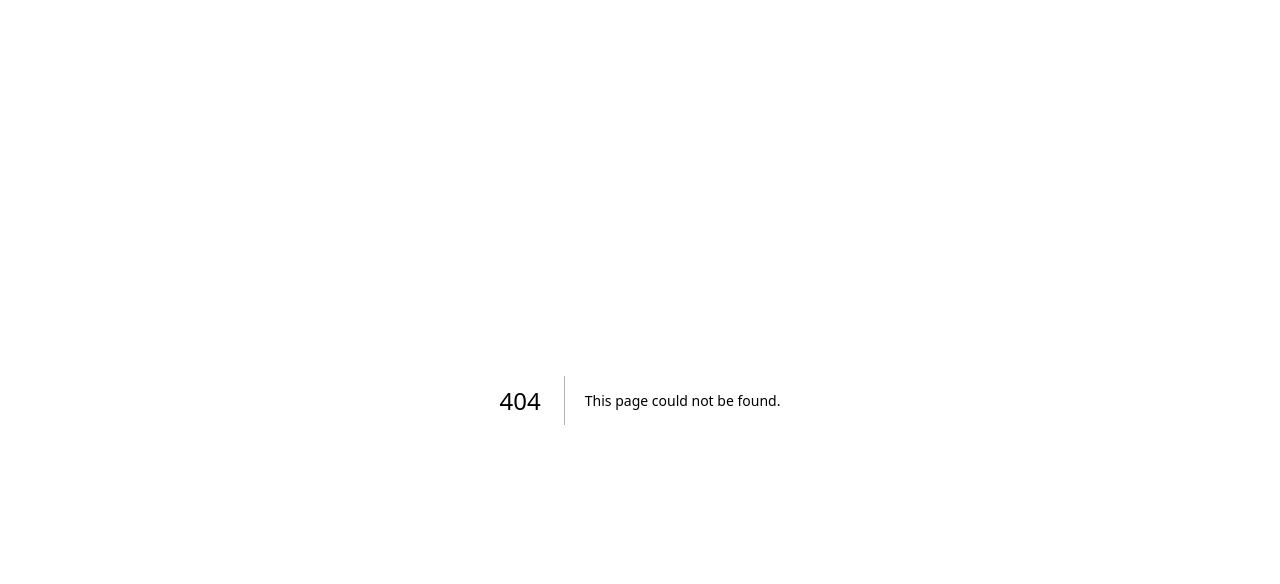
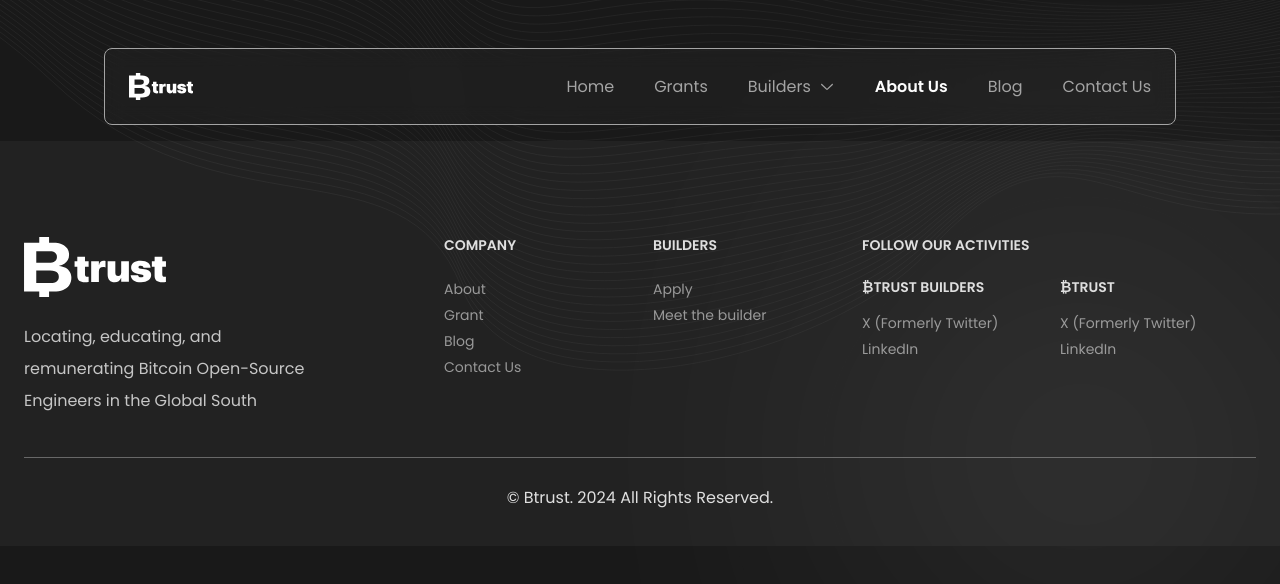
Before and after one commit to btrustteam/website, a Next.js app: page /about in a window 1280 px wide. Before the commit this address had no page. Shown: the top 584 px of the page. Built offline with nearby package versions, Linux system fonts and the light colour scheme.

Commit message:
update: use route layout

```diff
--- /dev/null
+++ b/src/app/about/page.tsx
@@ -0,0 +1,3 @@
+export default function About() {
+  return <div className=""></div>;
+}
--- a/src/app/layout.tsx
+++ b/src/app/layout.tsx
@@ -1,3 +1,7 @@
+import Footer from "@/components/Footer";
+import Gradient from "@/components/gradient";
+import Nav from "@/components/nav";
+import Pattern from "@/components/pattern";
 import type { Metadata } from "next";
 import { Poppins } from "next/font/google";
 import "./globals.css";
@@ -21,7 +25,13 @@ export default function RootLayout({
 }>) {
   return (
     <html lang="en">
-      <body className={`${inter.variable} container`}>{children}</body>
+      <body className={`${inter.variable} container relative bg-bg-black`}>
+        <Pattern />
+        <Gradient />
+        <Nav />
+        {children}
+        <Footer />
+      </body>
     </html>
   );
 }
--- a/src/app/page.tsx
+++ b/src/app/page.tsx
@@ -11,10 +11,7 @@ import StartYourJourney from "@/components/start";
 
 export default function Home() {
   return (
-    <div className="bg-bg-black relative">
-      <Pattern />
-      <Gradient />
-      <Nav />
+    <div className=" relative">
       <Hero />
       <StartYourJourney />
       <ApplyForFunding />
```
